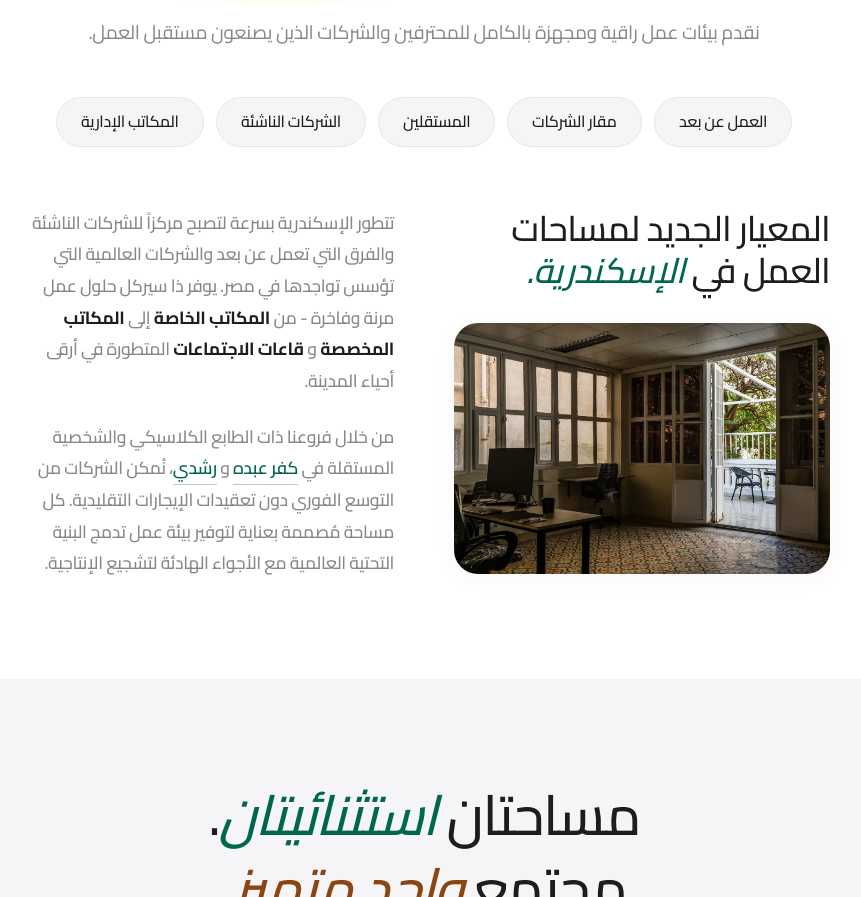
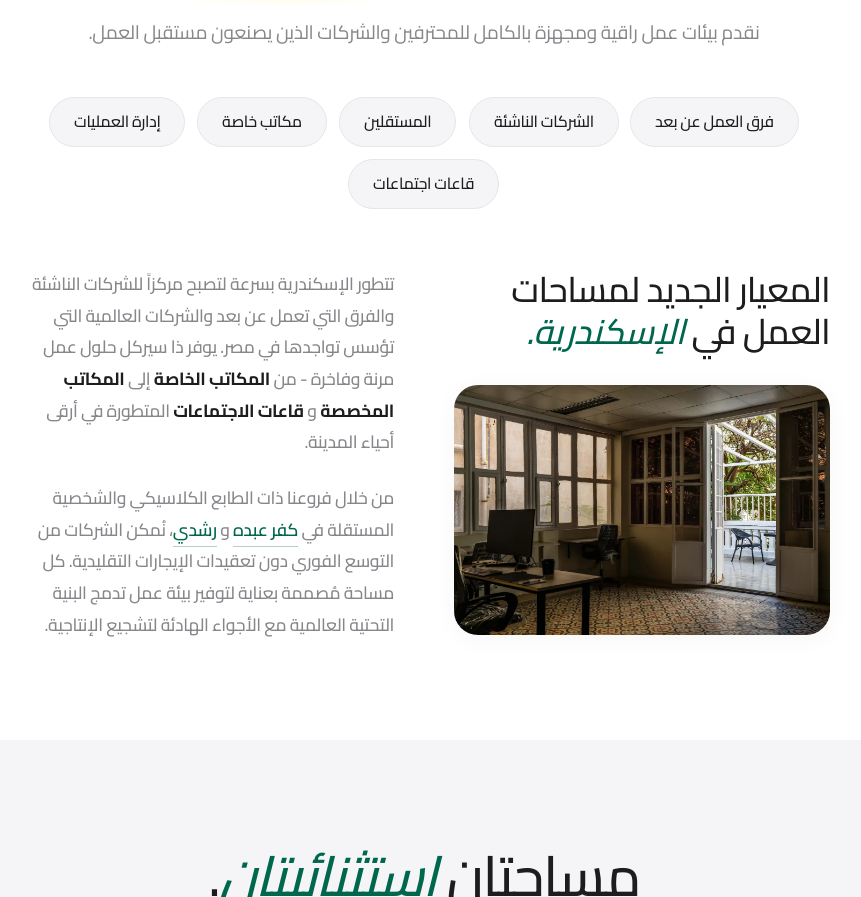
Before and after one commit to ahmeddarabyy/thecircle-new, a plain HTML site: page ar/index.html in a window 1280 px wide. Shown: the part 1087-1984 px from the top of the page, without its empty margins (216-1077 px from the left). Drawn offline with Linux system fonts and the light colour scheme.

Commit message:
chore: update 'Built for business' section tags on homepages

```diff
--- a/ar/index.html
+++ b/ar/index.html
@@ -234,11 +234,12 @@
                 <p class="section-subtitle">نقدم بيئات عمل راقية ومجهزة بالكامل للمحترفين والشركات الذين يصنعون مستقبل العمل.</p>
 
                 <div class="trust-pills mt-lg">
-                    <span class="pill">العمل عن بعد</span>
-                    <span class="pill">مقار الشركات</span>
+                    <span class="pill">فرق العمل عن بعد</span>
+                    <span class="pill">الشركات الناشئة</span>
                     <span class="pill">المستقلين</span>
-                    <span class="pill">الشركات الناشئة</span>
-                    <span class="pill">المكاتب الإدارية</span>
+                    <span class="pill">مكاتب خاصة</span>
+                    <span class="pill">إدارة العمليات</span>
+                    <span class="pill">قاعات اجتماعات</span>
                 </div>
 
                 <!-- Refined SEO Content Integration -->
```
Also changed, not shown: index.html (+4 -3 lines).
